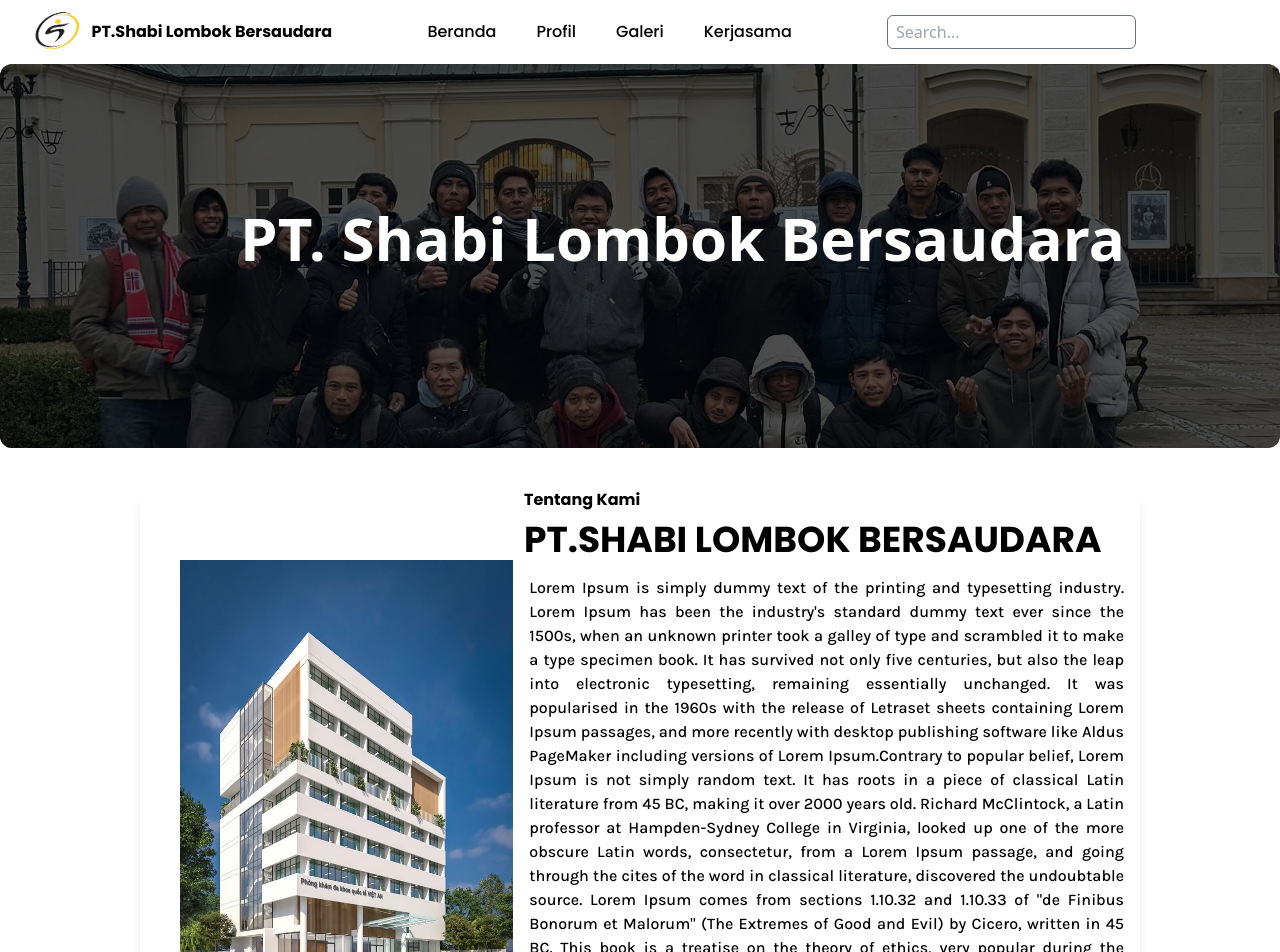
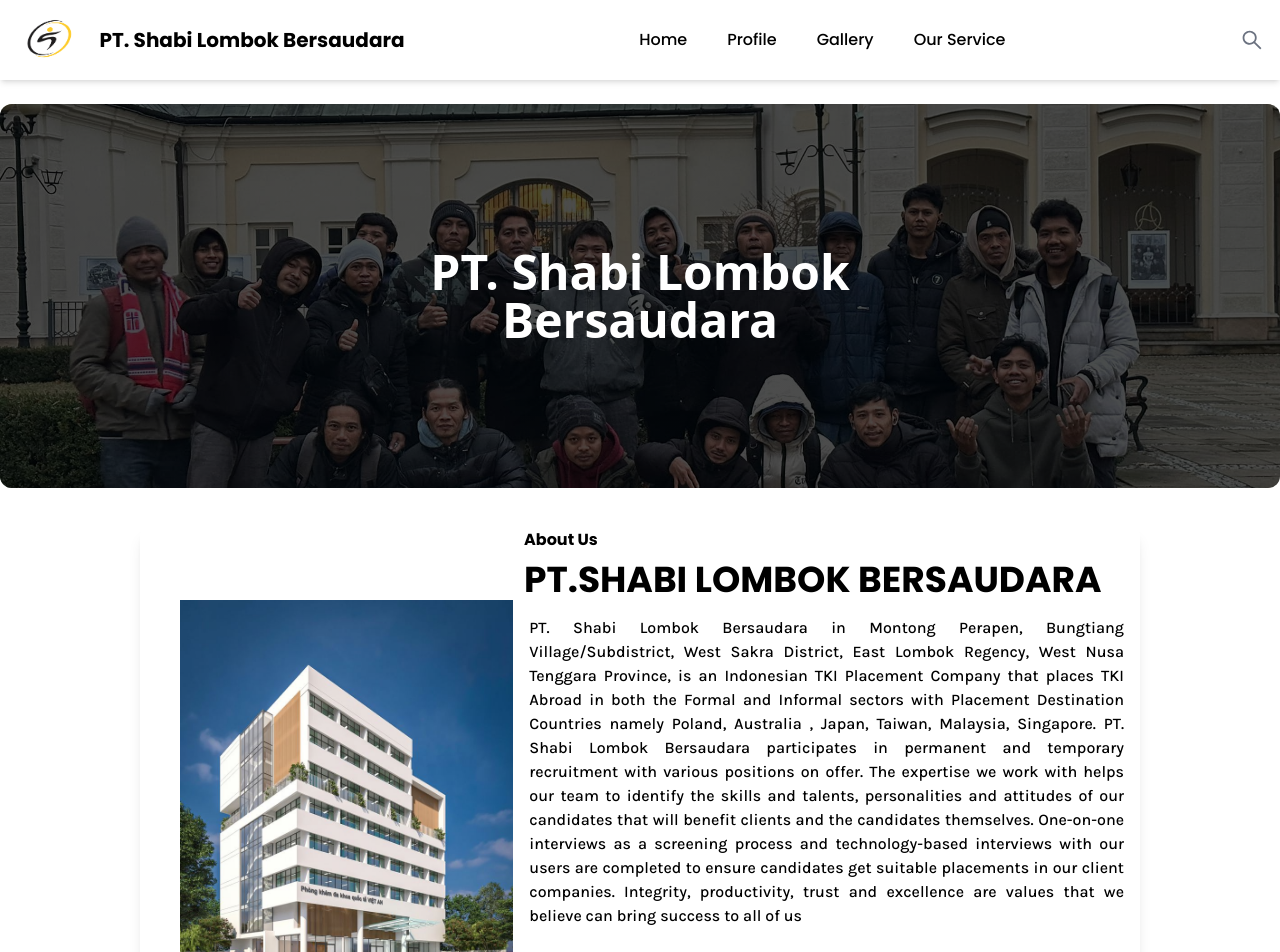
Before and after one commit to mudinnova/Formapsi-Lotim, a React (Create React App) app: page / in a window 1280 px wide. Shown: the top 952 px of the page. Built offline with nearby package versions, Linux system fonts and the light colour scheme.

Commit message:
perbaruan

```diff
--- a/src/component/navbar.jsx
+++ b/src/component/navbar.jsx
@@ -1,29 +1,65 @@
-import React from 'react';
+import React, { useState } from 'react';
 import { Link } from 'react-router-dom';
+import { AiOutlineSearch } from 'react-icons/ai'; // Ikon Pencarian
+import { IoClose } from 'react-icons/io5'; // Ikon Tutup
 
 const Navbar = () => {
+  const [isSearchOpen, setIsSearchOpen] = useState(false);
+
+  const toggleSearch = () => {
+    setIsSearchOpen(!isSearchOpen);
+  };
+
   return (
-    <nav className="flex items-center justify-between bg-white">
-      <div className="flex items-center">
-        <img src="/logoshabi.png" alt="logo shabi" className="h-16 ml-6" />
-        <h1 className=' font-primary font-bold'>
-          PT.Shabi Lombok Bersaudara
+    <nav className="flex flex-wrap items-center justify-between bg-white shadow-md px-4 py-2">
+      {/* Logo dan Nama Perusahaan */}
+      <div className="flex items-center space-x-4">
+        <img src="/logoshabi.png" alt="logo shabi" className="h-12 sm:h-16" />
+        <h1 className="font-primary font-bold text-base sm:text-lg md:text-xl">
+          PT. Shabi Lombok Bersaudara
         </h1>
       </div>
-      <div className="flex items-center justify-center">
-        <div className="flex space-x-10">
-          <Link to="/home" className="text-black font-primary font-medium hover:text-yellow-500">Beranda</Link>
-          <Link to="/profil" className="text-black font-primary font-medium hover:text-yellow-500">Profil</Link>
-          <Link to="/galeri" className="text-black font-primary font-medium hover:text-yellow-500">Galeri</Link>
-          <Link to="/kerjasama" className="text-black font-primary font-medium hover:text-yellow-500">Kerjasama</Link>
+
+      {/* Tombol Pencarian */}
+      <div className="flex items-center relative md:order-2">
+        {!isSearchOpen ? (
+          <AiOutlineSearch
+            className="text-gray-500 hover:text-yellow-500 cursor-pointer transition-colors duration-300"
+            size={24}
+            onClick={toggleSearch}
+          />
+        ) : (
+          <div className="flex items-center space-x-2 animate-slide-in">
+            <input
+              type="text"
+              placeholder="Search..."
+              className="px-4 py-2 rounded-md bg-gray-100 text-black placeholder-gray-400 focus:outline-none focus:ring-2 focus:ring-yellow-500 focus:ring-offset-2 transition-all duration-300"
+            />
+            <IoClose
+              className="text-gray-500 hover:text-red-500 cursor-pointer transition-colors duration-300"
+              size={24}
+              onClick={toggleSearch}
+            />
+          </div>
+        )}
+      </div>
+
+      {/* Link Navigasi */}
+      <div className="hidden md:flex items-center justify-center md:order-1">
+        <div className="flex space-x-6 md:space-x-10">
+          <Link to="/home" className="text-black font-primary font-medium hover:text-yellow-500 transition-colors duration-200">
+            Home
+          </Link>
+          <Link to="/profil" className="text-black font-primary font-medium hover:text-yellow-500 transition-colors duration-200">
+            Profile
+          </Link>
+          <Link to="/galeri" className="text-black font-primary font-medium hover:text-yellow-500 transition-colors duration-200">
+            Gallery
+          </Link>
+          <Link to="/kerjasama" className="text-black font-primary font-medium hover:text-yellow-500 transition-colors duration-200">
+            Our Service
+          </Link>
         </div>
-      </div>
-      <div className="flex items-center">
-        <input
-          type="text"
-          placeholder="Search..."
-          className="px-2 py-1 mr-36 rounded-md bg-white text-black placeholder-gray-400 focus:outline-none"
-        />
       </div>
     </nav>
   );
--- a/src/views/Dashboard/index.jsx
+++ b/src/views/Dashboard/index.jsx
@@ -38,24 +38,30 @@
 
       <div className="relative flex-grow flex flex-col items-center justify-center">
         {/* Background Image */}
-        <div className="w-full h-full rounded-xl overflow-hidden relative">
+        <div className="w-full max-w-[1300px] h-full rounded-xl overflow-hidden relative mt-6">
+          {/* Gradient Overlay */}
           <div className="bg-gradient-to-b from-black to-black opacity-70 absolute inset-0 z-10"></div>
+          {/* Image */}
           <img
             src="/bg.jpg"
             alt="Background Image for Pt.Shabi Lombok Bersudara"
-            className="object-cover h-96 w-full"
+            className="object-cover w-full h-48 md:h-72 lg:h-96"
           />
-          <h1 className="text-white text-1xl md:text-6xl font-primary-Poppins font-extrabold absolute top-36 left-60 text-center z-10">
+
+          {/* Title */}
+          <h1 className="text-white text-1xl md:text-2xl lg:text-5xl font-primary-Poppins font-extrabold absolute top-1/2 left-1/2 transform -translate-x-1/2 -translate-y-1/2 text-center z-20">
             PT. Shabi Lombok Bersaudara
           </h1>
         </div>
+
       </div>
+
 
       <div className="flex justify-center mt-10 ">
         <div className="bg-white h-full max-w-[1000px] shadow-lg rounded-lg">
           <div className="flex flex-col items-start ml-96">
             <h2 className="text-black font-primary font-bold mb-2 flex justify-start">
-              Tentang Kami
+              About Us
             </h2>
             <h3 className="text-black font-primary font-bold text-4xl">
               PT.SHABI LOMBOK BERSAUDARA
@@ -69,26 +75,21 @@
                 className="w-1/3 ml-10 bg-gradient-to-tr from-gray-600 to-gray-900"
               />
               <div className="p-4 w-2/3 font-secondary font-medium text-justify">
-                <p> Lorem Ipsum is simply dummy text of the printing and typesetting industry.
-                  Lorem Ipsum has been the industry's standard dummy text ever since the 1500s,
-                  when an unknown printer took a galley of type and scrambled it to make a type specimen book.
-                  It has survived not only five centuries, but also the leap into electronic typesetting,
-                  remaining essentially unchanged. It was popularised in the 1960s with the release of Letraset
-                  sheets containing Lorem Ipsum passages, and more recently with desktop publishing software
-                  like Aldus PageMaker including versions of Lorem Ipsum.Contrary to popular belief, Lorem Ipsum is
-                  not simply random text. It has roots in a piece of classical Latin literature from 45 BC,
-                  making it over 2000 years old. Richard McClintock, a Latin professor at Hampden-Sydney College
-                  in Virginia, looked up one of the more obscure Latin words, consectetur, from a Lorem Ipsum passage,
-                  and going through the cites of the word in classical literature, discovered the undoubtable source.
-                  Lorem Ipsum comes from sections 1.10.32 and 1.10.33 of "de Finibus Bonorum et Malorum"
-                  (The Extremes of Good and Evil) by Cicero, written in 45 BC. This book is a treatise on
-                  the theory of ethics, very popular during the Renaissance. The first line of Lorem Ipsum,
-                  "Lorem ipsum dolor sit amet..", comes from a line in section 1.10.32.</p>
+                <p> PT. Shabi Lombok Bersaudara in Montong Perapen, Bungtiang Village/Subdistrict,
+                  West Sakra District, East Lombok Regency, West Nusa Tenggara Province, is an Indonesian
+                  TKI Placement Company that places TKI Abroad in both the Formal and Informal sectors with
+                  Placement Destination Countries namely Poland, Australia , Japan, Taiwan, Malaysia, Singapore.
+                  PT. Shabi Lombok Bersaudara participates in permanent and temporary recruitment with various
+                  positions on offer. The expertise we work with helps our team to identify the skills and talents,
+                  personalities and attitudes of our candidates that will benefit clients and the candidates themselves.
+                  One-on-one interviews as a screening process and technology-based interviews with our users are
+                  completed to ensure candidates get suitable placements in our client companies. Integrity,
+                  productivity, trust and excellence are values that we believe can bring success to all of us</p>
               </div>
             </div>
             <div className="flex justify-end mb-4 mr-10 ">
-              <button className="bg-yellow-500 rounded-md w-36 h-11 hover:bg-yellow-900">
-                <h1 className="text-white font-secondary">Selengkapnya </h1>
+              <button className="bg-yellow-500 rounded-md w-24 h-11 hover:bg-yellow-900">
+                <h1 className="text-white font-secondary">More </h1>
               </button>
             </div>
           </div>
```
